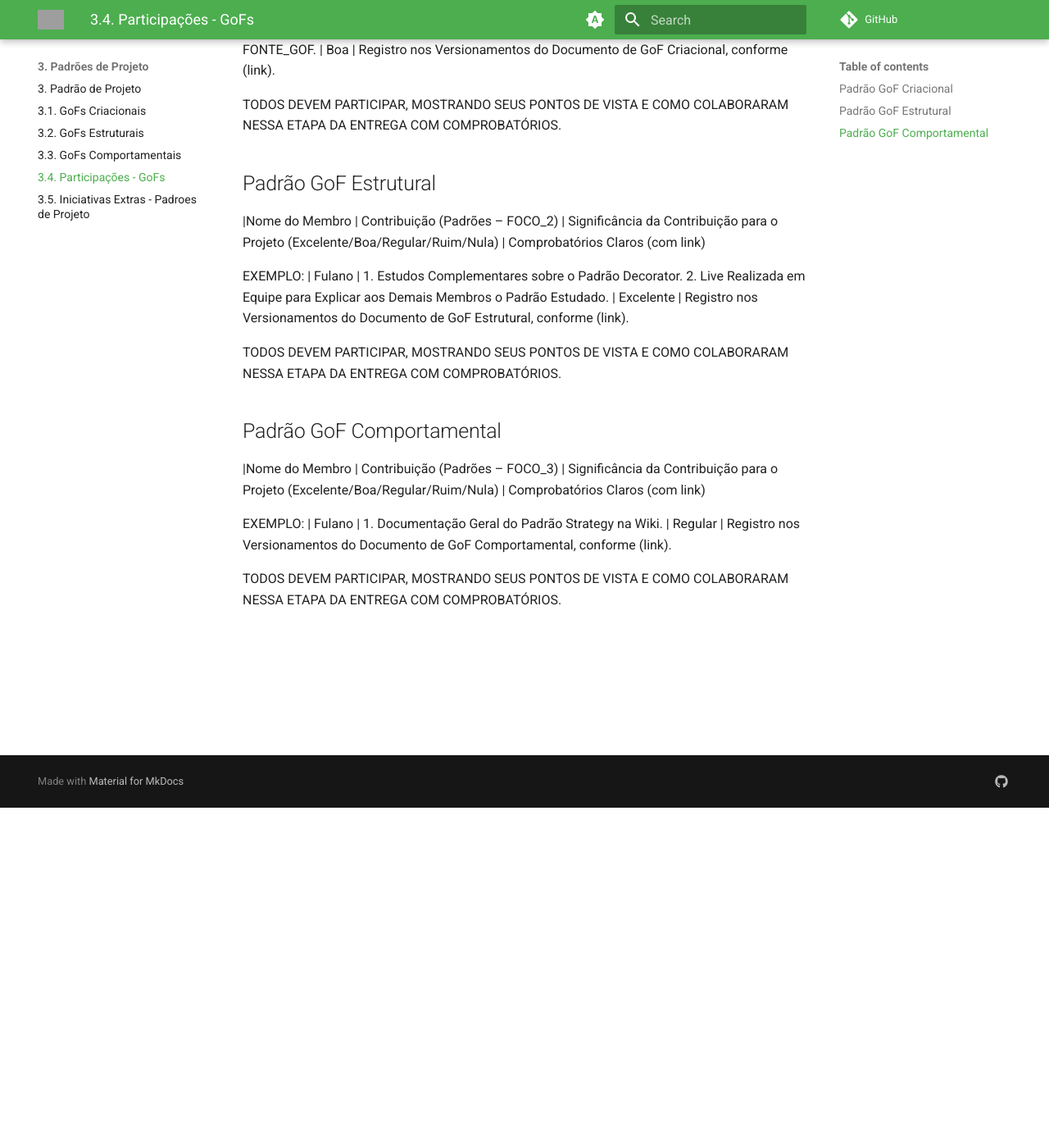
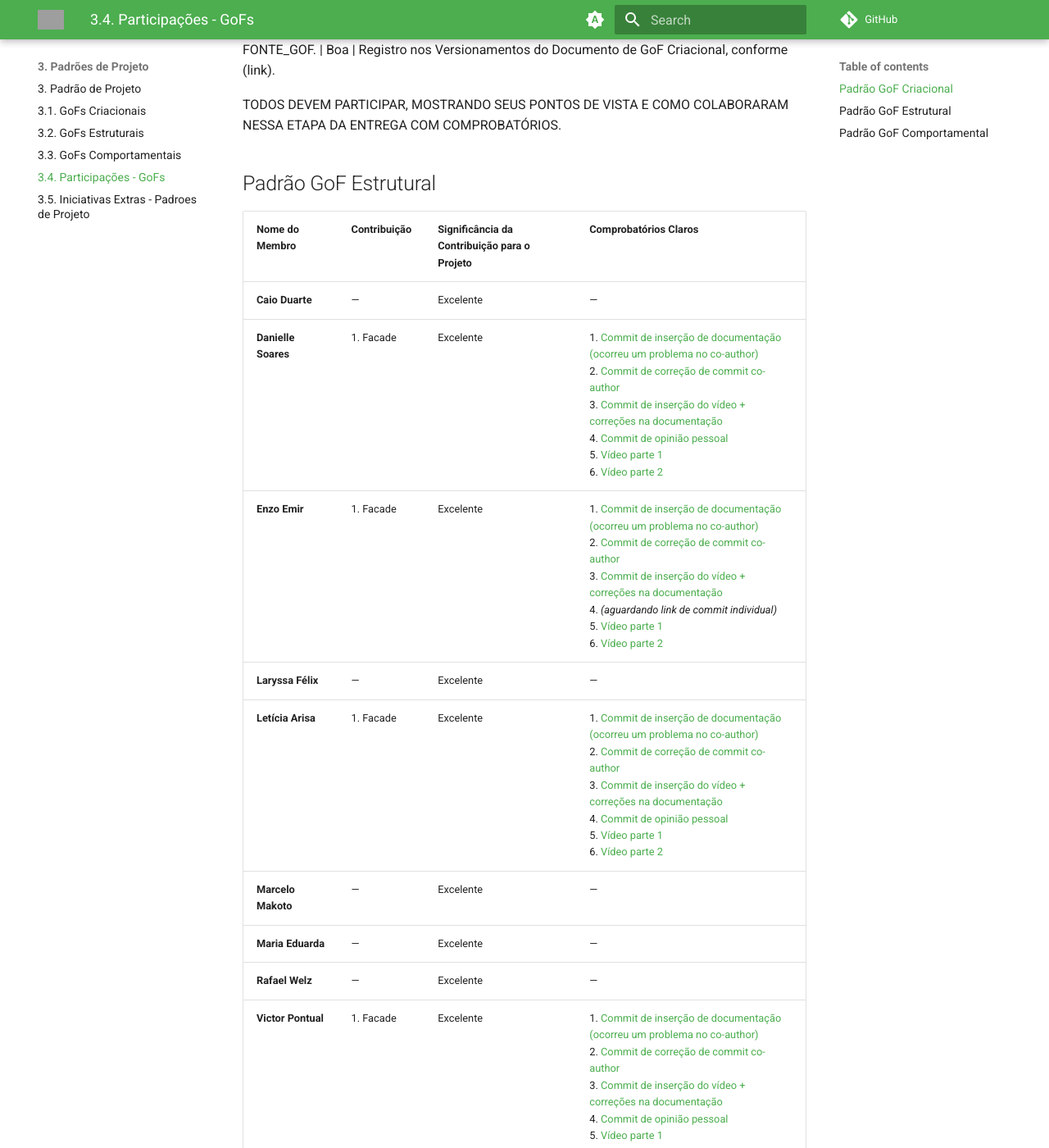
Before and after one commit to UnBArqDsw2025-2-Turma01/2025.2-T01-G1_JogoDigital_Entrega_03, an MkDocs documentation site: the page built from docs/PadroesDeProjeto/3.4.ParticipacoesPadroes.md, in a window 1280 px wide and 1400 px high, scrolled down 415 px. Shown: the whole window at 82% size. Built offline with MkDocs 1.6.1 and Material for MkDocs 9.7.7, drawn with Linux system fonts in a browser that asks for light colours; grey boxes are pictures that could not be loaded.

Commit message:
feat: tabela de participações GOF estrutural

```diff
--- a/docs/PadroesDeProjeto/3.4.ParticipacoesPadroes.md
+++ b/docs/PadroesDeProjeto/3.4.ParticipacoesPadroes.md
@@ -13,12 +13,20 @@ TODOS DEVEM PARTICIPAR, MOSTRANDO SEUS PONTOS DE VISTA E COMO COLABORARAM NESSA
 
 
 ## Padrão GoF Estrutural
-|Nome do Membro | Contribuição (Padrões – FOCO_2) | Significância da Contribuição para o Projeto (Excelente/Boa/Regular/Ruim/Nula) | Comprobatórios Claros (com link)
 
-EXEMPLO:
-| Fulano | 1. Estudos Complementares sobre o Padrão Decorator. 2. Live Realizada em Equipe para Explicar aos Demais Membros o Padrão Estudado. | Excelente | Registro nos Versionamentos do Documento de GoF Estrutural, conforme (link).
+| Nome do Membro  | Contribuição | Significância da Contribuição para o Projeto | Comprobatórios Claros |
+|-----------------|--------------|---------------------------------------------|-----------------------|
+| **Caio Duarte**     | — | Excelente | — |
+| **Danielle Soares** | 1. Facade | Excelente | 1. [Commit de inserção de documentação (ocorreu um problema no co-author)](https://github.com/UnBArqDsw2025-2-Turma01/2025.2-T01-G1_JogoDigital_Entrega_03/commit/8a8927b99b2e48fe098412f0cf699d7ef2667095)<br>2. [Commit de correção de commit co-author](https://github.com/UnBArqDsw2025-2-Turma01/2025.2-T01-G1_JogoDigital_Entrega_03/commit/025af7de8f21a0d482f9b5ed5760230c9e58cdd7)<br>3. [Commit de inserção do vídeo + correções na documentação](https://github.com/UnBArqDsw2025-2-Turma01/2025.2-T01-G1_JogoDigital_Entrega_03/commit/c63a3da344685482ac27bb8c94cab32c1e45c49d)<br>4. [Commit de opinião pessoal](https://github.com/UnBArqDsw2025-2-Turma01/2025.2-T01-G1_JogoDigital_Entrega_03/commit/c43a9dccf3c34b3157607900750144380b6daab8)<br>5. [Vídeo parte 1](https://www.youtube.com/watch?v=Jyx_49t3pEk)<br>6. [Vídeo parte 2](https://www.youtube.com/watch?v=5SWWsrv-F6s) |
+| **Enzo Emir**       | 1. Facade | Excelente | 1. [Commit de inserção de documentação (ocorreu um problema no co-author)](https://github.com/UnBArqDsw2025-2-Turma01/2025.2-T01-G1_JogoDigital_Entrega_03/commit/8a8927b99b2e48fe098412f0cf699d7ef2667095)<br>2. [Commit de correção de commit co-author](https://github.com/UnBArqDsw2025-2-Turma01/2025.2-T01-G1_JogoDigital_Entrega_03/commit/025af7de8f21a0d482f9b5ed5760230c9e58cdd7)<br>3. [Commit de inserção do vídeo + correções na documentação](https://github.com/UnBArqDsw2025-2-Turma01/2025.2-T01-G1_JogoDigital_Entrega_03/commit/c63a3da344685482ac27bb8c94cab32c1e45c49d)<br>4. *(aguardando link de commit individual)*<br>5. [Vídeo parte 1](https://www.youtube.com/watch?v=Jyx_49t3pEk)<br>6. [Vídeo parte 2](https://www.youtube.com/watch?v=5SWWsrv-F6s) |
+| **Laryssa Félix**   | — | Excelente | — |
+| **Letícia Arisa**   | 1. Facade | Excelente | 1. [Commit de inserção de documentação (ocorreu um problema no co-author)](https://github.com/UnBArqDsw2025-2-Turma01/2025.2-T01-G1_JogoDigital_Entrega_03/commit/8a8927b99b2e48fe098412f0cf699d7ef2667095)<br>2. [Commit de correção de commit co-author](https://github.com/UnBArqDsw2025-2-T01-G1_JogoDigital_Entrega_03/commit/025af7de8f21a0d482f9b5ed5760230c9e58cdd7)<br>3. [Commit de inserção do vídeo + correções na documentação](https://github.com/UnBArqDsw2025-2-T01-G1_JogoDigital_Entrega_03/commit/c63a3da344685482ac27bb8c94cab32c1e45c49d)<br>4. [Commit de opinião pessoal](https://github.com/UnBArqDsw2025-2-T01-G1_JogoDigital_Entrega_03/commit/11ac4c14616eb07b57db75572defc1767b1aaac6#diff-aa8cd5f752a6da59a7a50bc00ef63c09ab5d0aba790eb98bb82a5361fc4de413)<br>5. [Vídeo parte 1](https://www.youtube.com/watch?v=Jyx_49t3pEk)<br>6. [Vídeo parte 2](https://www.youtube.com/watch?v=5SWWsrv-F6s) |
+| **Marcelo Makoto**  | — | Excelente | — |
+| **Maria Eduarda**   | — | Excelente | — |
+| **Rafael Welz**     | — | Excelente | — |
+| **Victor Pontual**  | 1. Facade | Excelente | 1. [Commit de inserção de documentação (ocorreu um problema no co-author)](https://github.com/UnBArqDsw2025-2-T01-G1_JogoDigital_Entrega_03/commit/8a8927b99b2e48fe098412f0cf699d7ef2667095)<br>2. [Commit de correção de commit co-author](https://github.com/UnBArqDsw2025-2-T01-G1_JogoDigital_Entrega_03/commit/025af7de8f21a0d482f9b5ed5760230c9e58cdd7)<br>3. [Commit de inserção do vídeo + correções na documentação](https://github.com/UnBArqDsw2025-2-T01-G1_JogoDigital_Entrega_03/commit/c63a3da344685482ac27bb8c94cab32c1e45c49d)<br>4. [Commit de opinião pessoal](https://github.com/UnBArqDsw2025-2-T01-G1_JogoDigital_Entrega_03/commit/6bd286f1b2fca264788a20acf0972931c66744cd)<br>5. [Vídeo parte 1](https://www.youtube.com/watch?v=Jyx_49t3pEk)<br>6. [Vídeo parte 2](https://www.youtube.com/watch?v=5SWWsrv-F6s) |
 
-TODOS DEVEM PARTICIPAR, MOSTRANDO SEUS PONTOS DE VISTA E COMO COLABORARAM NESSA ETAPA DA ENTREGA COM COMPROBATÓRIOS.
+
 
 
 ## Padrão GoF Comportamental
```
